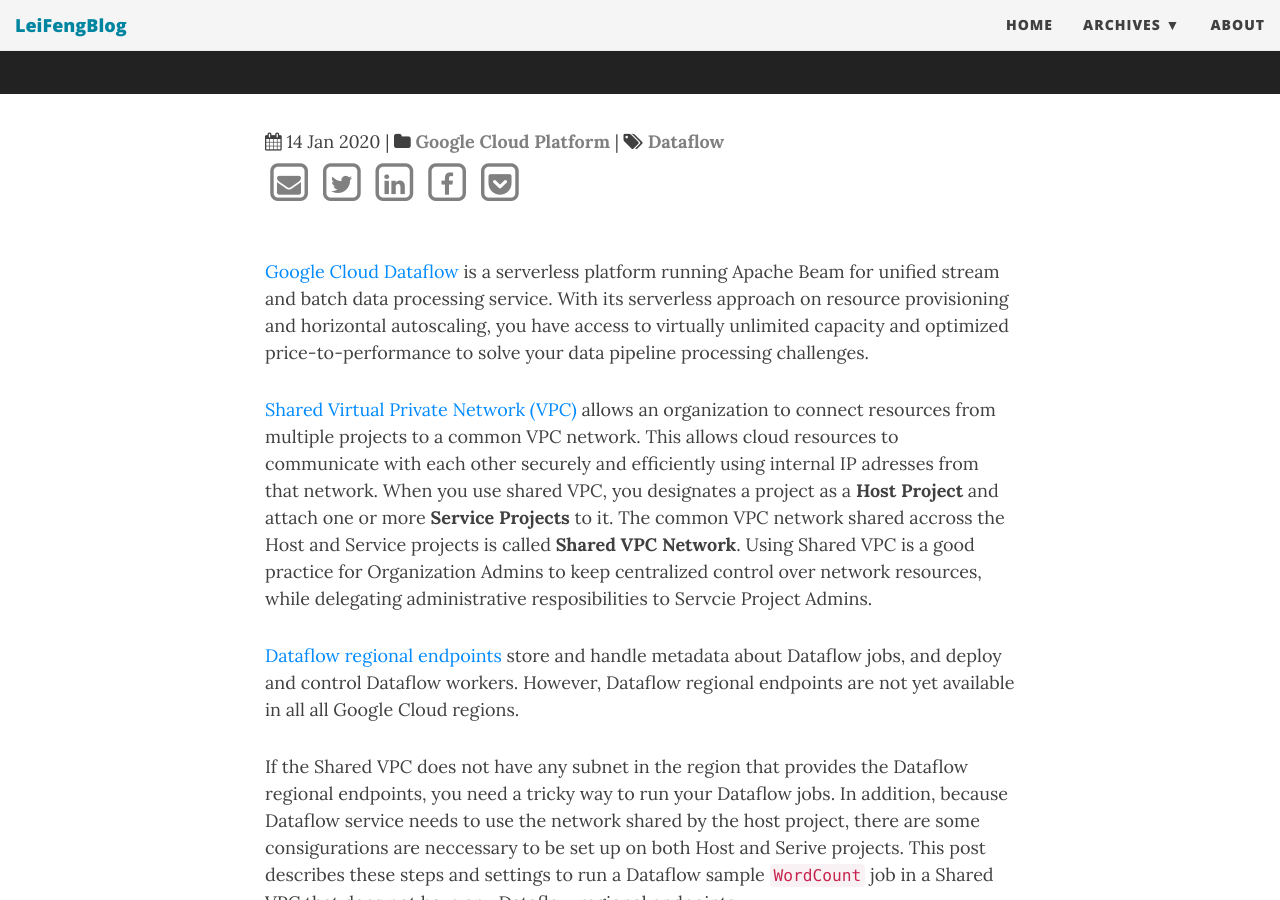
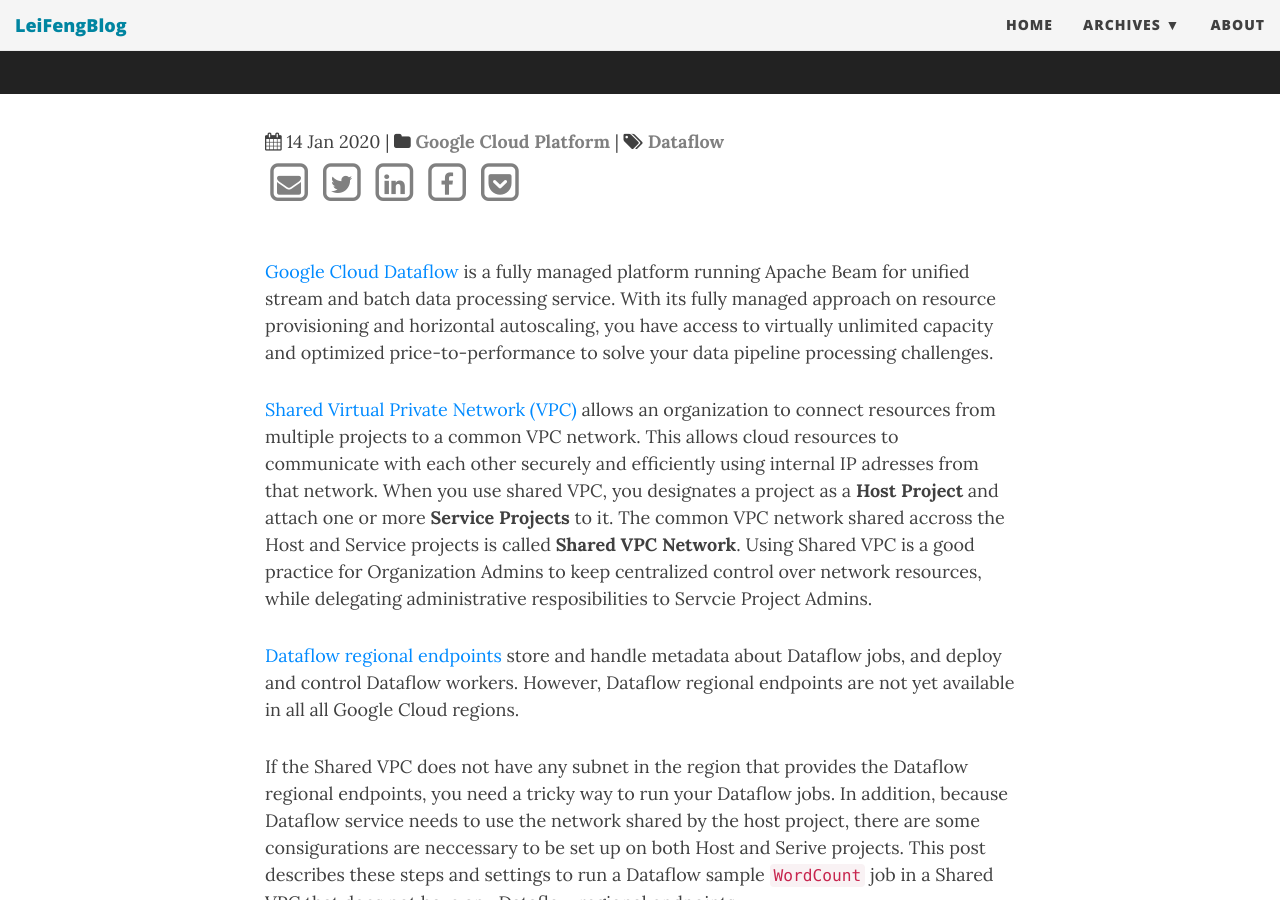
Before and after one commit to stonefl/stonefl.github.io, a Jekyll site: the page built from _posts/2020-01-15-run-dataflow-jobs-in-a-shared-vpc-on-gcp.md, in a window 1280 px wide and 900 px high, scrolled down 472 px. Built offline with Jekyll 4.4.1, drawn with Linux system fonts in a browser that asks for light colours; nearby versions of some CDN libraries; comment, search, counter and statistics services are not loaded.

Commit message:
Update 2020-01-15-run-dataflow-jobs-in-a-shared-vpc-on-gcp.md

```diff
--- a/_posts/2020-01-15-run-dataflow-jobs-in-a-shared-vpc-on-gcp.md
+++ b/_posts/2020-01-15-run-dataflow-jobs-in-a-shared-vpc-on-gcp.md
@@ -12,7 +12,7 @@
 ---
 
 
-[Google Cloud Dataflow](https://cloud.google.com/dataflow/#benefits) is a serverless platform running Apache Beam for unified stream and batch data processing service. With its serverless approach on resource provisioning and horizontal autoscaling, you have access to virtually unlimited capacity and optimized price-to-performance to solve your data pipeline processing challenges.
+[Google Cloud Dataflow](https://cloud.google.com/dataflow/#benefits) is a fully managed platform running Apache Beam for unified stream and batch data processing service. With its fully managed approach on resource provisioning and horizontal autoscaling, you have access to virtually unlimited capacity and optimized price-to-performance to solve your data pipeline processing challenges.
 <!--more-->
 
 [Shared Virtual Private Network (VPC)](https://cloud.google.com/vpc/docs/shared-vpc) allows an organization to connect resources from multiple projects to a common VPC network. This allows cloud resources to communicate with each other securely and efficiently using internal IP adresses from that network. When you use shared VPC, you designates a project as a **Host Project** and attach one or more **Service Projects** to it. The common VPC network shared accross the Host and Service projects is called **Shared VPC Network**. Using Shared VPC is a good practice for Organization Admins to keep centralized control over network resources, while delegating administrative resposibilities to Servcie Project Admins.
```
